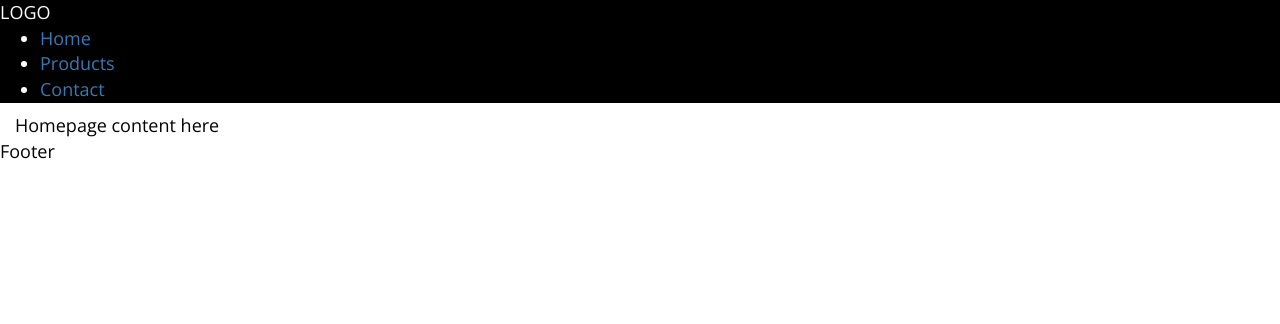
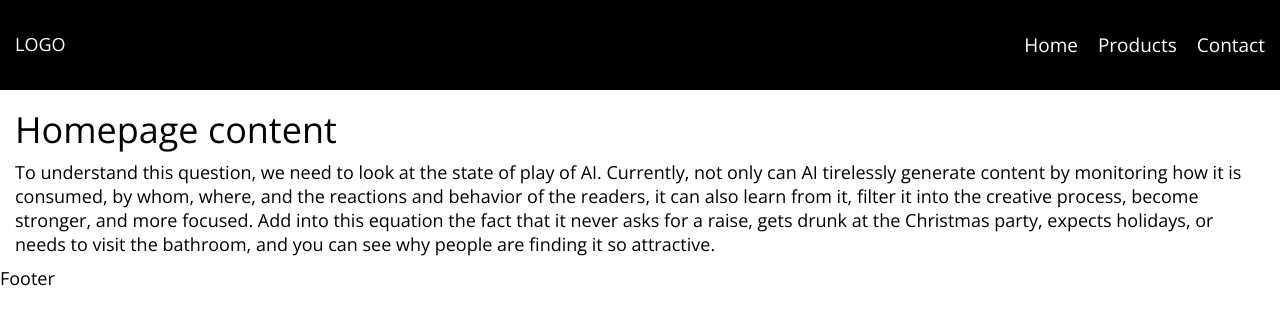
Before and after one commit to jjadeseravla/react-website, a React (Create React App) app in the folder react-website/: page / in a window 1280 px wide. Shown: the top 324 px of the page. Built offline with nearby package versions, Linux system fonts and the light colour scheme.

Commit message:
implement text on page and hovering over links on menu

```diff
--- a/react-website/src/Assets/css/default.min.css
+++ b/react-website/src/Assets/css/default.min.css
@@ -1 +1 @@
-body{font-family:'Open Sans',sans-serif;font-size:18px;color:#010000;font-weight:400;font-style:normal}header{display:#000;width:100%;background:#010000;color:#fff}
+body{font-family:'Open Sans',sans-serif;font-size:18px;color:#010000;font-weight:400;font-style:normal}a{text-decoration:none;-webkit-transition:.4 ease-in-out;-moz-transition:.4 ease-in-out;transition:.4 ease-in-out;cursor:pointer}a:hover{color:#ff1755;-webkit-transition:.4 ease-in-out;-moz-transition:.4 ease-in-out;transition:.4 ease-in-out}.container-fluid{line-height:24px}header{position:relative;display:#000;width:100%;background:#010000;color:#fff;height:90px}header .logo{position:absolute;top:50%;left:15px;-webkit-transform:translateY(-50%);-moz-transform:translateY(-50%);transform:translateY(-50%)}header nav,header nav ul,header nav ul li{margin:0;padding:0}header nav{position:absolute;top:50%;right:15px;-webkit-transform:translateY(-50%);-moz-transform:translateY(-50%);transform:translateY(-50%)}header nav ul li{list-style-type:none;display:inline-block;margin-right:20px}header nav ul li.last{margin:0}header nav ul li a{font-size:19px;line-height:normal;color:#fff}
--- a/react-website/src/Assets/scss/_config.scss
+++ b/react-website/src/Assets/scss/_config.scss
@@ -6,6 +6,22 @@ $white: #ffffff;
 $lightGrey: #e6e6e6;
 $darkGrey: #333;
 $red: #ff1755;
+
+/*
+Mixins
+*/
+
+@mixin translateY($e) {
+  -webkit-transform: translateY($e);
+  -moz-transform: translateY($e);
+  transform: translateY($e);
+}
+
+@mixin transition($e) {
+  -webkit-transition:$e;
+  -moz-transition:$e;
+  transition:$e;
+}
 
 /* Fonts
 
@@ -24,18 +40,17 @@ body {
   font-style: normal;
 }
 
-/*
-Mixins
-*/
+a {
+  text-decoration: none;
+  @include transition(.4 ease-in-out);
+  cursor: pointer;
 
-@mixin translateY($e) {
-  -webkit-transform: translateY($e);
-    -moz-transform: translateY($e);
-        transform: translateY($e);
+  &:hover {
+    color: $red;
+    @include transition(.4 ease-in-out);
+  }
 }
 
-@mixin transition($e) {
-  -webkit-transition:$e;
-    -moz-transition:$e;
-        transition:$e;
+.container-fluid {
+  line-height: 24px;
 }
--- a/react-website/src/Assets/scss/default.scss
+++ b/react-website/src/Assets/scss/default.scss
@@ -2,10 +2,51 @@
 
 
 header {
+  position: relative;
   display: black;
   width: 100%;
   background: $black;
   color: $white;
+  height: 90px;
+
+  .logo {
+    position: absolute;
+    top: 50%; left: 15px;
+    @include translateY(-50%);
+
+
+  }
+
+  nav,
+  nav ul,
+  nav ul li {
+    margin: 0;
+    padding: 0;
+  }
+
+  nav {
+    position: absolute;
+    top: 50%; right: 15px;
+    @include translateY(-50%);
+
+    ul li {
+      list-style-type: none;
+      display: inline-block;;
+      margin-right: 20px;
+
+      &.last {
+        margin: 0;
+      }
+
+      a {
+        font-size: 19px;
+        line-height: normal;
+        color: white;
+      }
+
+    }
+
+  }
 
 }
 // body{
--- a/react-website/src/components/headerComponent/header.js
+++ b/react-website/src/components/headerComponent/header.js
@@ -10,13 +10,13 @@ class Header extends Component {
 
         <nav>
           <ul>
-            <li>
+            <li className="first">
               <a href="#">Home</a>
             </li>
             <li>
               <a href="#">Products</a>
             </li>
-            <li>
+            <li className="last">
               <a href="#">Contact</a>
             </li>
           </ul>
--- a/react-website/src/components/pages/homePage.js
+++ b/react-website/src/components/pages/homePage.js
@@ -4,8 +4,13 @@ class Homepage extends Component {
   render() {
     return (
       <div className="container-fluid">
+        <h1>
+          Homepage content
+        </h1>
 
-        Homepage content here
+        <p>
+          To understand this question, we need to look at the state of play of AI. Currently, not only can AI tirelessly generate content by monitoring how it is consumed, by whom, where, and the reactions and behavior of the readers, it can also learn from it, filter it into the creative process, become stronger, and more focused. Add into this equation the fact that it never asks for a raise, gets drunk at the Christmas party, expects holidays, or needs to visit the bathroom, and you can see why people are finding it so attractive.
+        </p>
       </div>
     );
   }
```
